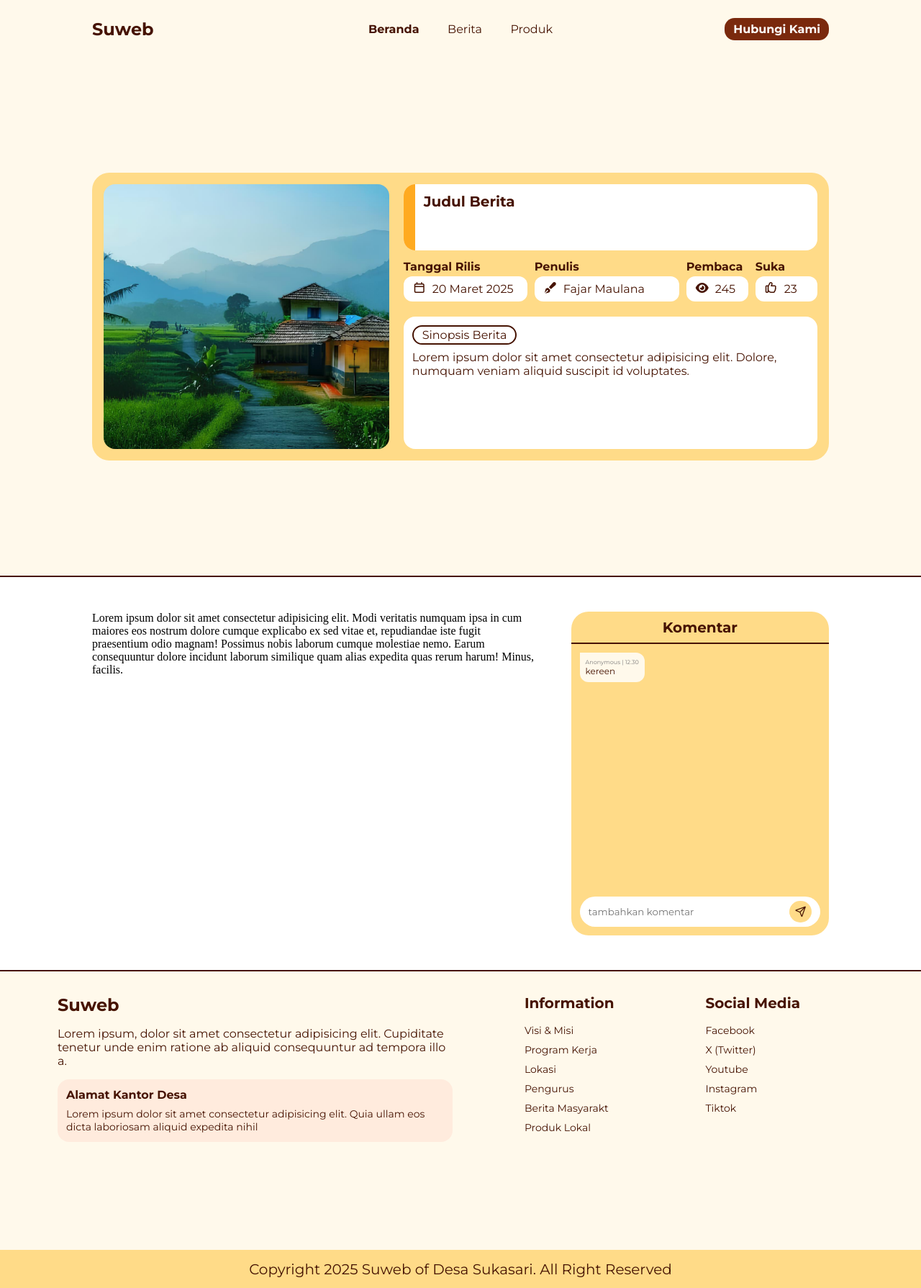
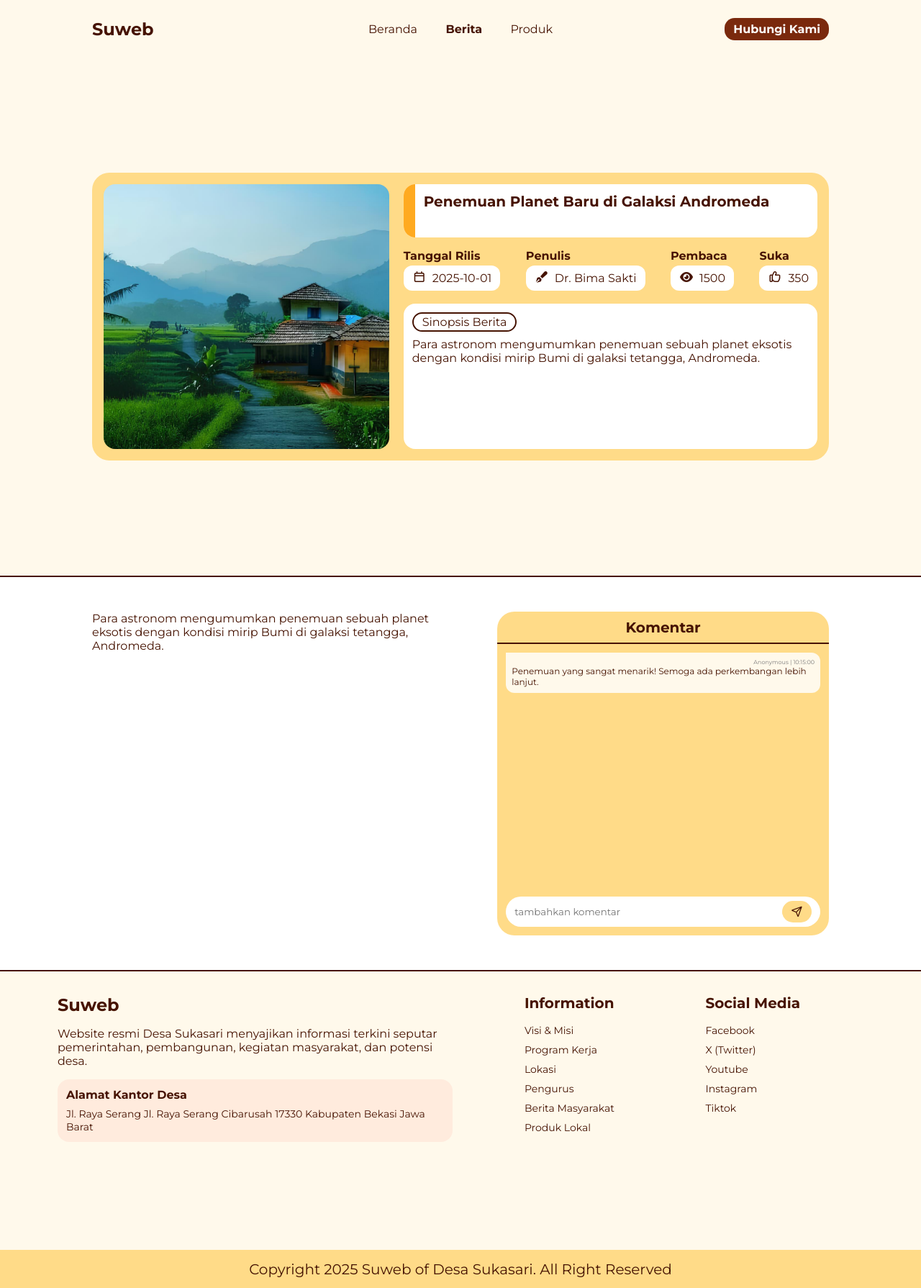
Before and after one commit to FajarAntiHero/web_desa, a PHP site: page /web_desa/pages/news_item.php?news_id=N001 in a window 1280 px wide. Shown: the whole page at 72% size. Run offline with PHP 8.4, Linux system fonts and the light colour scheme; data comes from the database, SQL or seed files in the repository; both versions use the stored data as it was after the commit; some libraries are stand-ins or nearby versions.

Commit message:
finish after responsive

```diff
--- a/model/news_model.php
+++ b/model/news_model.php
@@ -34,4 +34,25 @@
         }
         return $news;
     }
+
+    function getComment($news_id) {
+        global $koneksi;
+       $query = "SELECT
+                comment_time_send,
+                comment_text,
+                comment_date_send
+              FROM
+                news_comment
+              WHERE
+                news_id = '$news_id'";
+
+        $result = $koneksi->query($query);
+        $news = [];
+        if ($result) {
+            while ($row = $result->fetch_assoc()) {
+                $news[] = $row;
+            }
+        }
+        return $news;
+    }
 ?>
--- a/pages/news_item.php
+++ b/pages/news_item.php
@@ -1,3 +1,39 @@
+<?php
+    require '../model/news_model.php';
+    $getData = $koneksi;
+
+    if (isset($_GET['news_id'])) {
+        $getID = $_GET['news_id'];
+        // Lakukan query pencarian berdasarkan judul berita
+        $query = "SELECT * FROM news WHERE id = '$getID'";
+        $result = $getData->query($query);
+        $getSearchNews = [];
+        // echo $query;
+        if ($result) {
+            while ($row = $result->fetch_assoc()) {
+                $getSearchNews[] = $row;
+            }
+        }
+        $getComment = getComment($getID);
+        // var_dump($getSearchNews);
+    }
+    else {
+        $searchTitle = [];
+    }
+
+    if (isset($_POST['send_comment'], $_POST['news_id'], $_POST['comment'])) {
+        $sendComment = $_POST['send_comment'];
+        $newsID = $_POST['news_id'];
+        $commentText = $_POST['comment'];
+        $query = "INSERT INTO news_comment (news_id, comment_text, comment_date_send, comment_time_send) VALUES ('$newsID', '$commentText', CURDATE(), CURTIME())";
+        $result = $getData->query($query);
+        if ($result) {
+            header("Location: /web_desa/pages/news_item.php?news_id=$newsID");
+        exit();}
+
+    }
+
+?>
 <!DOCTYPE html>
 <html lang="id-ID">
 <head>
@@ -30,8 +66,8 @@
                 </div>
             </div>
             <div class="nav-list h-fit justify-between">
-                <a href="/web_desa/" class="font-montserrat d-inline-block text-colonial-white-950 nav-item active">Beranda</a>
-                <a href="/web_desa/pages/news.php" class="font-montserrat d-inline-block text-colonial-white-950 nav-item">Berita</a>
+                <a href="/web_desa/" class="font-montserrat d-inline-block text-colonial-white-950 nav-item ">Beranda</a>
+                <a href="/web_desa/pages/news.php" class="font-montserrat d-inline-block text-colonial-white-950 nav-item active">Berita</a>
                 <a href="/web_desa/pages/product.php" class="font-montserrat d-inline-block text-colonial-white-950 nav-item">Produk</a>
             </div>
             <div class="nav-action h-full justify-end items-center">
@@ -56,43 +92,43 @@
     <!-- HERO PAGE -->
     <div class="news-header d-flex items-center">
         <div class="container news-header-container bg-colonial-white-200 d-flex justify-between h-fit">
-            <div class="news-header-img h-full">
+            <div class="news-header-img">
                 <img src="../assets/img/hero-page-image.jpg" alt="" class="w-full h-full object-cover">
             </div>
             <div class="news-header-information d-flex flex-col justify-between">
                 <div class="news-header-title bg-white-50 d-flex">
                     <div class="bg-colonial-white-400 h-full"></div>
                     <div class="h-full">
-                        <p class="font-montserrat font-bold text-colonial-white-950">Judul Berita</p>
+                        <p class="font-montserrat font-bold text-colonial-white-950"><?= $getSearchNews[0]['news_title'] ?></p>
                     </div>
                 </div>
-                <div class="d-flex justify-between">
+                <div class="d-flex">
                     <div class="news-header-release-date">
                         <p class="font-montserrat text-colonial-white-950 font-bold">Tanggal Rilis</p>
                         <div class="bg-white-50 d-flex">
                             <div><i class="fa-regular fa-calendar text-colonial-white-950"></i></div>
-                            <p class="font-montserrat text-colonial-white-950">20 Maret 2025</p>
+                            <p class="font-montserrat text-colonial-white-950"><?= $getSearchNews[0]['news_release_date'] ?></p>
                         </div>
                     </div>
                     <div class="news-header-writer">
                         <p class="font-montserrat text-colonial-white-950 font-bold">Penulis</p>
                         <div class="bg-white-50 d-flex">
                             <div><i class="fa-solid fa-pen-fancy text-colonial-white-950"></i></div>
-                            <p class="font-montserrat text-colonial-white-950">Fajar Maulana</p>
+                            <p class="font-montserrat text-colonial-white-950"><?= $getSearchNews[0]['news_author'] ?></p>
                         </div>
                     </div>
                     <div class="news-header-reader">
                         <p class="font-montserrat text-colonial-white-950 font-bold">Pembaca</p>
                         <div class="bg-white-50 d-flex">
                             <div><i class="fa-solid fa-eye text-colonial-white-950"></i></div>
-                            <p class="font-montserrat text-colonial-white-950">245</p>
+                            <p class="font-montserrat text-colonial-white-950"><?= $getSearchNews[0]['news_reader'] ?></p>
                         </div>
                     </div>
                     <div class="news-header-like">
                         <p class="font-montserrat text-colonial-white-950 font-bold">Suka</p>
                         <div class="bg-white-50 d-flex">
                             <div><i class="fa-regular fa-thumbs-up text-colonial-white-950"></i></div>
-                            <p class="font-montserrat text-colonial-white-950">23</p>
+                            <p class="font-montserrat text-colonial-white-950"><?= $getSearchNews[0]['news_likes'] ?></p>
                         </div>
                     </div>
                 </div>
@@ -101,7 +137,7 @@
                         <p class="font-montserrat text-colonial-white-950">Sinopsis Berita</p>
                     </div>
                     <div>
-                        <p class="font-montserrat text-colonial-white-950">Lorem ipsum dolor sit amet consectetur adipisicing elit. Dolore, numquam veniam aliquid suscipit id voluptates.</p>
+                        <p class="font-montserrat text-colonial-white-950"><?= $getSearchNews[0]['news_text'] ?></p>
                     </div>
                 </div>
             </div>
@@ -109,11 +145,10 @@
     </div>
 
     <!-- NEWS DETAIL -->
-    <div class="news-detail w-full h-fit bg-white-50">
+    <div class="news-detail w-full h-fit bg-white-50" id="news-detail">
         <div class="container news-detail-container d-flex justify-between">
             <div class="news">
-                <p>Lorem ipsum dolor sit amet consectetur adipisicing elit. Modi veritatis numquam ipsa in cum maiores eos nostrum dolore cumque explicabo ex sed vitae et, repudiandae iste fugit praesentium
-                    odio magnam! Possimus nobis laborum cumque molestiae nemo. Earum consequuntur dolore incidunt laborum similique quam alias expedita quas rerum harum! Minus, facilis.</p>
+                <p class="font-montserrat text-colonial-white-950"><?= $getSearchNews[0]['news_text'] ?></p>
             </div>
             <div class="news-comments bg-colonial-white-200">
                 <div class="news-comment-header w-full d-flex justify-center items-center">
@@ -121,16 +156,19 @@
                 </div>
                 <div class="news-comment-container w-full">
                     <div class="w-full h-full">
-                        <div class="comment w-fit h-fit bg-colonial-white-50">
-                            <p class="comment-identification font-montserrat text-white-500">Anonymous | 12.30</p>
-                            <p class="comment-content font-montserrat text-colonial-white-950">kereen</p>
-                        </div>
+                        <?php foreach ($getComment as $comment): ?>
+                            <div class="comment w-fit h-fit bg-colonial-white-50">
+                                <p class="comment-identification font-montserrat text-white-500">Anonymous | <?= $comment['comment_time_send'] ?></p>
+                                <p class="comment-content font-montserrat text-colonial-white-950"><?= $comment['comment_text'] ?></p>
+                            </div>
+                        <?php endforeach; ?>
                     </div>
                 </div>
                 <div class="news-comment-send w-full">
-                    <form action="" class="w-full h-full bg-white-50 d-flex justify-between">
-                        <input type="text" placeholder="tambahkan komentar" class="font-montserrat h-full text-colonial-white-950">
-                        <button class="bg-colonial-white-200 h-full d-flex justify-center items-center"><i class="fa-regular fa-paper-plane text-colonial-white-950"></i></button>
+                    <form action="#news-detail" method="POST" class="w-full h-full bg-white-50 d-flex justify-between">
+                        <input type="text" hidden name="news_id" value="<?= $getID ?>">
+                        <input type="text" placeholder="tambahkan komentar" class="font-montserrat h-full text-colonial-white-950" name="comment">
+                        <button class="bg-colonial-white-200 h-full d-flex justify-center items-center" name="send_comment"><i class="fa-regular fa-paper-plane text-colonial-white-950"></i></button>
                     </form>
                 </div>
             </div>
@@ -147,13 +185,13 @@
                         <p class="font-bold text-colonial-white-950">Suweb</p>
                     </div>
                     <div class="footer-information-detail">
-                        <p class="text-colonial-white-950">Lorem ipsum, dolor sit amet consectetur adipisicing elit. Cupiditate tenetur unde enim ratione ab aliquid consequuntur ad tempora illo a.</p>
+                        <p class="text-colonial-white-950">Website resmi Desa Sukasari menyajikan informasi terkini seputar pemerintahan, pembangunan, kegiatan masyarakat, dan potensi desa.</p>
                     </div>
                 </div>
                 <div class="footer-detail bg-colonial-white-100 scroll-element scale-up">
                     <p class="text-colonial-white-950 font-bold">Alamat Kantor Desa</p>
                     <p class="text-colonial-white-950 font-normal">
-                        Lorem ipsum dolor sit amet consectetur adipisicing elit. Quia ullam eos dicta laboriosam aliquid expedita nihil
+                        Jl. Raya Serang Jl. Raya Serang Cibarusah 17330 Kabupaten Bekasi Jawa Barat
                     </p>
                 </div>
             </div>
@@ -164,7 +202,7 @@
                     <li><a href="" class="text-colonial-white-950">Program Kerja</a></li>
                     <li><a href="" class="text-colonial-white-950">Lokasi</a></li>
                     <li><a href="" class="text-colonial-white-950">Pengurus</a></li>
-                    <li><a href="" class="text-colonial-white-950">Berita Masyarakt</a></li>
+                    <li><a href="" class="text-colonial-white-950">Berita Masyarakat</a></li>
                     <li><a href="" class="text-colonial-white-950">Produk Lokal</a></li>
                 </ul>
             </div>
--- a/static/css/news_item.css
+++ b/static/css/news_item.css
@@ -1,27 +1,29 @@
 .news-header {
-    height: 90vh;
+    height: fit-content;
+    padding: 1rem;
 }
 .news-header-container {
-    height: 400px;
+    height: fit-content;
     border-radius: 24px;
     padding: 16px;
+    flex-direction: column;
 }
 .news-header-img {
-    /* border: solid red 2px; */
-    width: 40%;
+    width: 100%;
+    height: 300px;
     border-radius: 16px;
     overflow: hidden;
-}
-.news-header-information {
-    width: 58%;
+    margin-bottom: 16px;
 }
 .news-header-title {
-    height: 25%;
+    height: 100px;
     border-radius: 16px;
     overflow: hidden;
+    margin-bottom: 16px;
 }
 .news-header-title > div:nth-child(1) {
     width: 16px;
+    height: 100%;
 }
 .news-header-title > div:nth-child(2) {
     width: calc(100% - 20px);
@@ -31,10 +33,15 @@
     font-size: 20px;
 }
 .news-header-information > div:nth-child(2) {
-    height: 18%;
+    width: 100%;
+    height: fit-content;
+    flex-wrap: wrap;
+    margin-bottom: auto;
 }
 .news-header-short-detail {
-    height: 50%;
+    height: 150px;
+    border-radius: 16px;
+    padding: 12px;
 }
 .news-header-release-date > div:nth-child(2),
 .news-header-writer > div:nth-child(2),
@@ -44,28 +51,21 @@
     border-radius: 12px;
     margin-top: 4px;
 }
+.news-header-release-date,
+.news-header-writer,
+.news-header-reader,
+.news-header-like {
+    width: 100%;
+    margin-bottom: 16px;
+}
+
 .news-header-release-date > div:nth-child(2) > div,
 .news-header-writer > div:nth-child(2) > div,
 .news-header-reader > div:nth-child(2) > div,
 .news-header-like > div:nth-child(2) > div {
     margin-right: 8px;
 }
-.news-header-release-date {
-    width: 30%;
-}
-.news-header-writer {
-    width: 35%;
-}
-.news-header-reader {
-    width: 15%;
-}
-.news-header-like {
-    width: 15%;
-}
-.news-header-short-detail {
-    border-radius: 16px;
-    padding: 12px;
-}
+
 .news-header-short-detail > div:nth-child(1) {
     border-radius: 16px;
     border: solid 2px #461302;
@@ -77,11 +77,15 @@
     border-bottom: solid 2px #461302;
     border-top: solid 2px #461302;
 }
+.news-detail-container {
+    flex-direction: column;
+}
 .news {
-    width: 60%;
+    width: 100%;
+    margin-bottom: 2rem
 }
 .news-comments {
-    width: 35%;
+    width: 100%;
     height: 450px;
     border-radius: 24px;
 }
@@ -110,6 +114,7 @@
 .news-comment-send > form > button {
     width: 10%;
     border-radius: 24px;
+    cursor: pointer;
 }
 .fa-paper-plane {
     line-height: 0;
@@ -117,6 +122,7 @@
 .comment {
     border-radius: 0px 12px 12px 12px;
     padding: 8px;
+    margin-bottom: 12px;
 
 }
 .comment-identification {
@@ -126,3 +132,88 @@
 .comment-content {
     font-size: 12px;
 }
+@media (min-width: 768px) {
+
+    .news-header-title {
+        height: fit-content;
+    }
+    .news-header-information > div:nth-child(2) {
+        column-gap: 16px;
+    }
+    .news-header-short-detail {
+        height: fit-content;
+    }
+    .news-detail-container {
+        flex-direction: row;
+    }
+    .news {
+        width: 50%;
+    }
+    .news-comments {
+        width: 45%;
+        height: 450px;
+
+    }
+}
+@media (min-width: 992px) {
+    .news-header {
+        height: 90vh;
+    }
+    .news-header-container {
+        height: 400px;
+        flex-direction: row;
+    }
+    .news-header-img {
+        width: 40%;
+        height: 100%;
+    }
+    .news-header-information {
+        width: 58%;
+    }
+    .news-header-title {
+        height: 20%;
+    }
+    .news-header-information > div:nth-child(2) {
+        height: 18%;
+        column-gap: 0px;
+        justify-content: space-between;
+    }
+    .news-header-release-date,
+    .news-header-writer,
+    .news-header-reader,
+    .news-header-like {
+        width: fit-content;
+        margin-bottom: 16px;
+    }
+    .news-header-release-date > p:nth-child(1),
+    .news-header-writer > p:nth-child(1),
+    .news-header-reader > p:nth-child(1),
+    .news-header-like > p:nth-child(1) {
+        font-size: 14px;
+    }
+    .news-header-release-date > div:nth-child(2) > p:nth-child(2),
+    .news-header-writer > div:nth-child(2) > p:nth-child(2),
+    .news-header-reader > div:nth-child(2) > p:nth-child(2),
+    .news-header-like > div:nth-child(2) > p:nth-child(2) {
+        font-size: 14px;
+    }
+    .news-header-short-detail {
+        height: 55%;
+    }
+
+}
+@media (min-width: 1200px) {
+    .news-header-release-date > p:nth-child(1),
+    .news-header-writer > p:nth-child(1),
+    .news-header-reader > p:nth-child(1),
+    .news-header-like > p:nth-child(1) {
+        font-size: 16px;
+    }
+    .news-header-release-date > div:nth-child(2) > p:nth-child(2),
+    .news-header-writer > div:nth-child(2) > p:nth-child(2),
+    .news-header-reader > div:nth-child(2) > p:nth-child(2),
+    .news-header-like > div:nth-child(2) > p:nth-child(2) {
+        font-size: 16px;
+    }
+
+}
--- a/static/css/product.css
+++ b/static/css/product.css
@@ -171,7 +171,7 @@
     }
 }
 
-@media (min-width: 900px) {
+@media (min-width: 992px) {
     .hero-page-product {
         height: 90vh;
     }
--- a/static/css/product_item.css
+++ b/static/css/product_item.css
@@ -110,6 +110,7 @@
 .product-comment-send > form > button {
     width: 10%;
     border-radius: 24px;
+    cursor: pointer;
 }
 .fa-paper-plane {
     line-height: 0;
@@ -117,7 +118,7 @@
 .comment {
     border-radius: 0px 12px 12px 12px;
     padding: 8px;
-
+    margin-bottom: 12px;
 }
 .comment-identification {
     font-size: 8px;
```
Also changed, not shown: index.php (+6 -6 lines), initiation/news_query.sql (+12 -12 lines), initiation/product_query.sql (+7 -7 lines), model/product_model.php (+21 -0 lines), pages/contact.php (+4 -4 lines), pages/news.php (+9 -9 lines), pages/product.php (+9 -9 lines), pages/product_item.php (+58 -18 lines), static/css/index.css (+10 -0 lines), static/css/news.css (+21 -9 lines).
